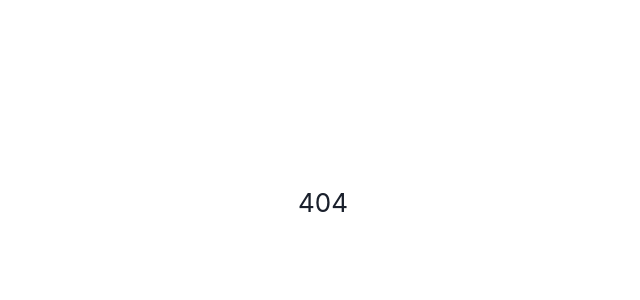
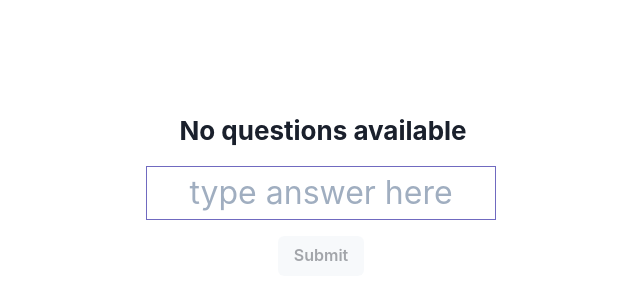
Before and after one commit to aialvi/React-ChakraUI-Quiz-App, a React (Create React App) app: page /user/question/1 in a window 1280 px wide. Before the commit this address had no page. Shown: the part 198-498 px from the top of the page, without its empty margins (317-957 px from the left). Built offline with nearby package versions, Linux system fonts and the light colour scheme.

Commit message:
add: question list

```diff
--- a/src/App.tsx
+++ b/src/App.tsx
@@ -7,6 +7,7 @@ import { Login } from "./components/auth/Login";
 import { BrowserRouter as Router, Routes, Route } from "react-router-dom";
 import { ChakraProvider } from "@chakra-ui/react";
 import "./App.css";
+import { QuestionList } from "./components/user/QuestionList";
 
 function App() {
   return (
@@ -17,7 +18,8 @@ function App() {
             <Routes>
               <Route path="/" element={<Home />} />
               <Route path="/login" element={<Login />} />
-              <Route path="/user" element={<User />} />
+              <Route path="/user" element={<QuestionList />} />
+              <Route path="/user/question/:id" element={<User />} />
               <Route path="/admin" element={<Admin />} />
               <Route path="*" element={<NotFound />} />
             </Routes>
--- a/src/app/store.ts
+++ b/src/app/store.ts
@@ -4,8 +4,8 @@ import adminReducer from "../components/admin/adminSlice";
 
 export const store = configureStore({
   reducer: {
-    answers: userReducer,
-    questions: adminReducer,
+    user: userReducer,
+    admin: adminReducer,
   },
 });
 
--- a/src/components/admin/adminSlice.ts
+++ b/src/components/admin/adminSlice.ts
@@ -33,7 +33,8 @@ export const { addQuestion } = QuestionSlice.actions;
 // The function below is called a selector and allows us to select a value from
 // the state. Selectors can also be defined inline where they're used instead of
 // in the slice file. For example: `useSelector((state: RootState) => state.Answer.value)`
-export const selectQuestion = (state: RootState) => state.questions.value;
+export const selectQuestion = (state: RootState) => state.admin.value;
+export const allQuestions = (state: RootState) => state.admin.value;
 
 // We can also write thunks by hand, which may contain both sync and async logic.
 // Here's an example of conditionally dispatching actions based on current state.
--- /dev/null
+++ b/src/components/user/QuestionList.tsx
@@ -0,0 +1,34 @@
+import { useAppSelector, useAppDispatch } from "../../app/hooks";
+import { assignQuestionId } from "./userSlice";
+import { allQuestions } from "../admin/adminSlice";
+import { useNavigate } from "react-router-dom";
+import styles from "./User.module.css";
+
+export function QuestionList() {
+  const navigate = useNavigate();
+  const question = useAppSelector(allQuestions);
+  const dispatch = useAppDispatch();
+
+  return (
+    <div>
+      <div className={styles.row}>
+        <span className={styles.answer}>
+          {!!question!.length && <h6>Available Questions:</h6>}
+          <ul>
+            {question!.map((item, index) => (
+              <li
+                key={index}
+                onClick={() => {
+                  dispatch(assignQuestionId(index));
+                  navigate({ pathname: `/user/question/${index}` });
+                }}
+              >
+                {item}
+              </li>
+            ))}
+          </ul>
+        </span>
+      </div>
+    </div>
+  );
+}
--- a/src/components/user/User.module.css
+++ b/src/components/user/User.module.css
@@ -29,7 +29,7 @@
   padding-right: 12px;
   outline: none;
   border: 2px solid transparent;
-  color: rgb(112, 106, 182);
+  color: rgb(112, 106, 192);
   padding-bottom: 4px;
   cursor: pointer;
   background-color: rgba(52, 76, 12, 0.1);
@@ -43,6 +43,7 @@
   width: 350px;
   text-align: center;
   margin-right: 4px;
+  border: 1px solid rgb(112, 106, 192);
 }
 
 .button:hover,
--- a/src/components/user/User.tsx
+++ b/src/components/user/User.tsx
@@ -1,13 +1,14 @@
 import React, { useState } from "react";
-
 import { useAppSelector, useAppDispatch } from "../../app/hooks";
-import { giveAnswer, selectAnswer } from "./userSlice";
+import { giveAnswer, selectAnswer, selectedQuestionId } from "./userSlice";
 import { selectQuestion } from "../admin/adminSlice";
 import styles from "./User.module.css";
+import { Button } from "@chakra-ui/react";
 
 export function User() {
   const answer = useAppSelector(selectAnswer);
   const question = useAppSelector(selectQuestion);
+  const questionId = useAppSelector(selectedQuestionId);
   const dispatch = useAppDispatch();
   const [userAnswer, setUserAnswer] = useState("");
 
@@ -17,7 +18,7 @@ export function User() {
         <p>
           <strong>
             {question!.length > 0
-              ? question![question!.length - 1]
+              ? question![questionId]
               : "No questions available"}
           </strong>
         </p>
@@ -39,15 +40,15 @@ export function User() {
         />
       </div>
       <div className={styles.row}>
-        <button
-          className={styles.button}
+        <Button
           onClick={() => {
             dispatch(giveAnswer(userAnswer));
             setUserAnswer("");
           }}
+          disabled={userAnswer.length === 0}
         >
           Submit
-        </button>
+        </Button>
       </div>
 
       <div className={styles.row}>
@@ -55,7 +56,7 @@ export function User() {
           {!!answer.length && <h6>Answer:</h6>}
           <ul>
             {answer.map((item, index) => (
-              <li key={index}>{item}</li>
+              <li key={index}>{item.answer}</li>
             ))}
           </ul>
         </span>
--- a/src/components/user/userSlice.ts
+++ b/src/components/user/userSlice.ts
@@ -2,13 +2,17 @@ import { createSlice, PayloadAction } from "@reduxjs/toolkit";
 import { RootState } from "../../app/store";
 
 export interface AnswerState {
-  value: Array<string>;
+  value: Array<any>;
+  selectedQuestionId: number;
   status: "idle" | "loading" | "failed";
 }
 
 const initialState: AnswerState = {
-  value: [],
+  value: !!localStorage.getItem("answers")
+    ? JSON.parse(localStorage.getItem("answers")!)
+    : [],
   status: "idle",
+  selectedQuestionId: 0,
 };
 
 export const AnswerSlice = createSlice({
@@ -18,17 +22,34 @@ export const AnswerSlice = createSlice({
   reducers: {
     // Use the PayloadAction type to declare the contents of `action.payload`
     giveAnswer: (state, action: PayloadAction<string>) => {
-      state.value = [...state.value, action.payload];
+      let tempObject = {
+        id: state.value.length + 1,
+        answer: action.payload,
+        userId: 1,
+        questionId: state.selectedQuestionId,
+      };
+      state.value = [...state.value, tempObject];
+
+      localStorage.setItem("answers", JSON.stringify(state.value));
+    },
+    assignQuestionId: (state, action: PayloadAction<number>) => {
+      state.selectedQuestionId = action.payload;
     },
   },
 });
 
 export const { giveAnswer } = AnswerSlice.actions;
+export const { assignQuestionId } = AnswerSlice.actions;
 
 // The function below is called a selector and allows us to select a value from
 // the state. Selectors can also be defined inline where they're used instead of
 // in the slice file. For example: `useSelector((state: RootState) => state.Answer.value)`
-export const selectAnswer = (state: RootState) => state.answers.value;
+export const selectAnswer = (state: RootState) =>
+  state.user.value.filter(
+    (answer) => answer.questionId === state.user.selectedQuestionId
+  );
+export const selectedQuestionId = (state: RootState) =>
+  state.user.selectedQuestionId;
 
 // We can also write thunks by hand, which may contain both sync and async logic.
 // Here's an example of conditionally dispatching actions based on current state.
```
Also changed, not shown: 1 other file (tests, documents, lock files or other folders).
